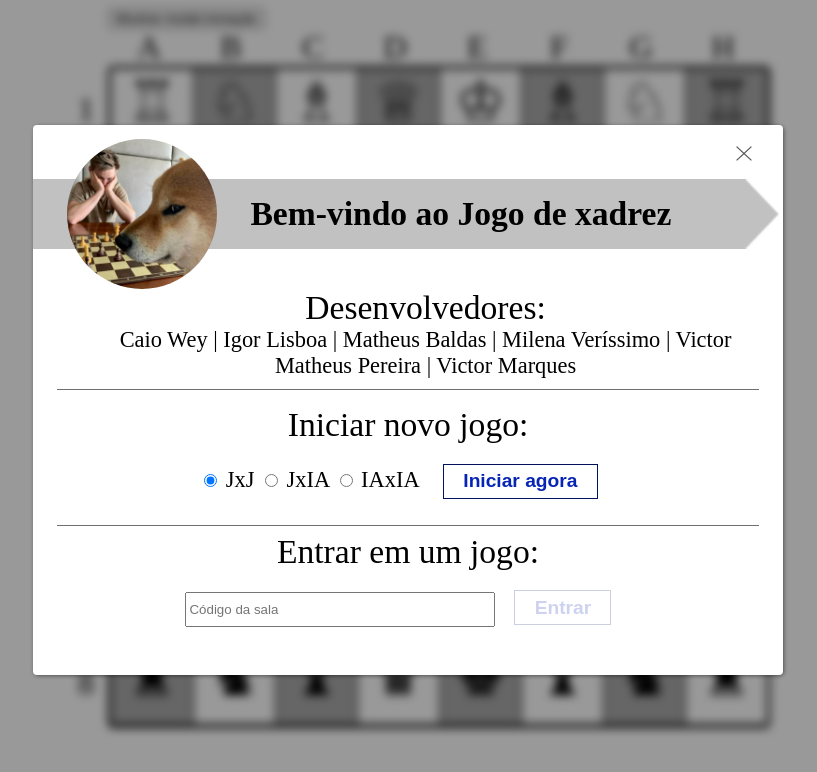
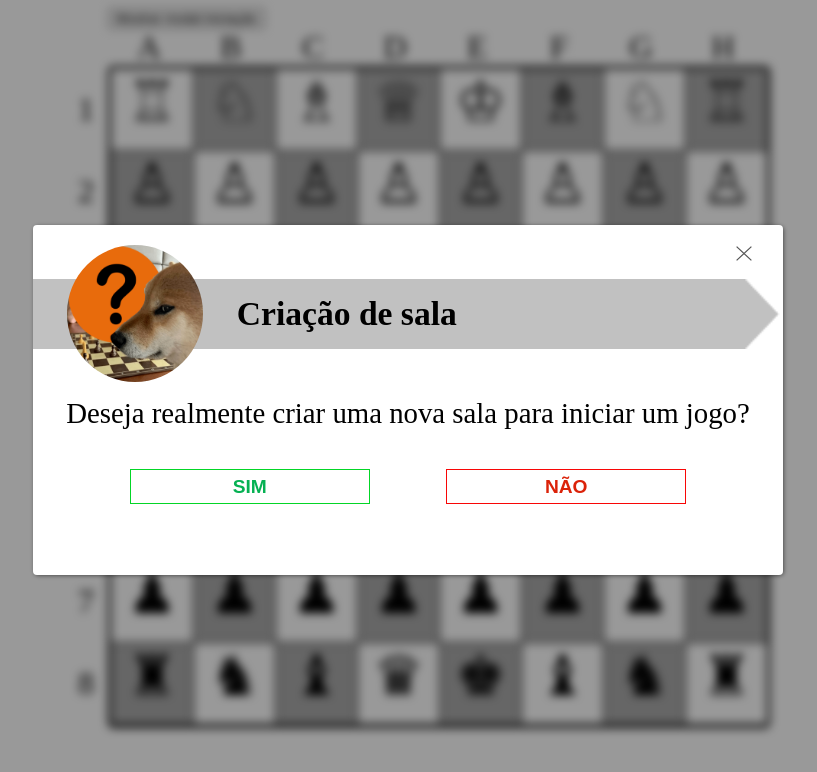
Before and after one commit to igor-lisboa/tcc00339-gpms-xadrez-frontend, a Vue app: page / in a window 1280 px wide. Both pictures are taken after a click on the button "Iniciar agora". Shown: the top 772 px of the page, without its empty margins (232-1049 px from the left). Built offline with nearby package versions, Linux system fonts and the light colour scheme.

Commit message:
Criação do componente modal de confirmação de ação

```diff
--- a/src/components/Chess.vue
+++ b/src/components/Chess.vue
@@ -1,4 +1,5 @@
 <template>
+    <!-- VISÃO DO JOGADOR PEÇAS BRANCAS-->
     <div v-if="player=='branco'" class="containerFull">
         <div :class="{'blur-content': this.isModalIniciacaoVisible}">
             <!-- código do botão terá q sair futuramente -->
@@ -111,6 +112,7 @@
             @close="closeModal"
         />
     </div>
+    <!-- VISÃO DO JOGADOR PEÇAS PRETAS -->
     <div v-else class="containerFull">
         <div :class="{'blur-content': this.isModalIniciacaoVisible}">
             <!-- código do botão terá q sair futuramente -->
@@ -219,9 +221,9 @@
                 </div>
             </div>
         </div>
-        <modalIniciacao
+        <modal-iniciacao
+            ref="modalIniciacao"
             v-show="isModalIniciacaoVisible"
-            @close="closeModal"
         />
     </div>
 </template>
@@ -238,17 +240,30 @@
                 return {
                 movePhase: false,
                 player : "preto",
-                isModalIniciacaoVisible: true,
+                isModalIniciacaoVisible: false,
                 previouspos:""
                 }
             },
-        methods: {
-            showModal() {
+        mounted(){
+                // iniciar modal de iniciação ao carregar página
+                this.$refs.modalIniciacao.show().then((result) =>{
+                    if(result){
+                        this.isModalIniciacaoVisible = false;
+                    }
+                });
                 this.isModalIniciacaoVisible = true;
             },
-            closeModal() {
-                this.isModalIniciacaoVisible = false;
+        methods: {
+            // função para mostrar modal de iniciação - DEVE SER EXCLUIDO POSTERIORMENTE
+            showModal() {
+                this.$refs.modalIniciacao.show().then((result) =>{
+                    if(result){
+                        this.isModalIniciacaoVisible = false;
+                    }
+                })
+                this.isModalIniciacaoVisible = true;
             },
+            //função de gerenciamento da escolha de peça
             getPosition:function(ev){
                 if(!this.movePhase) {
                     if(ev.target.innerText !=""){
@@ -258,15 +273,13 @@
                         jogada.peca = ev.target.innerText;
                         this.movePhase = true;
                         jogada.posicao = pos ;
+                        // DEVE SER CRIADO UMA VARIAVEL EM PROPRIEDADES PARA AJUSTAR O CAMINHO DA API
                         fetch("http://localhost:3333/jogos/0/pecas/"+pos+"/possiveis-jogadas").then(response => response.json()
                         ).then(
                             json => {json.data.forEach(this.paintNextPos)
                                 localStorage.setItem("positions",JSON.stringify(json.data))}
 
                         ).then(localStorage.setItem("jogada",JSON.stringify(jogada)));
-
-
-
                     }else{
                         return;
                     }
@@ -279,18 +292,17 @@
                     pos.forEach(this.removePaint)
                     this.movePhase = false;
                 }
-
             },
+            // função para pintar as casas onde a peça pode ser movida
             paintNextPos:function(item){
                 console.log(item.casa)
 
                  document.getElementById(item.casa.casa).classList.add("greenie");
             },
+            // função para remover a pintura de casas onde peça pode ser movida
             removePaint:function(item){
-
                  document.getElementById(item.casa.casa).classList.remove("greenie");
             }
-
         }
     }
 </script>
--- /dev/null
+++ b/src/components/Modal-confirmation.vue
@@ -0,0 +1,173 @@
+<template>
+  <transition name="modal-fade">
+    <div class="modal-confirmation">
+      <div class="modal-confirmation-container"
+        role="dialog"
+        aria-labelledby="modalTitle"
+        aria-describedby="modalDescription"
+      >
+        <div class="header">
+            <div class="title-page" :style="{ backgroundImage: 'url(' + require('@/assets/imgs/title_page.png') + ')' }">
+                <img src="../assets/imgs/dog_chess_confirm.png">
+                <span>{{title}}</span>
+            </div>
+            <div class="close-header">
+                <button @click="cancelar">
+                    <img src="../assets/imgs/select_checkbox.svg">
+                </button>
+            </div>
+        </div>
+        <div class="body">
+            <div class="message">
+                <label>{{message}}</label>
+                <div>
+                  <button class="confirm" @click="confirmar">SIM</button>
+                  <button class="cancel" @click="cancelar">NÃO</button>
+                </div>
+            </div>
+        </div>
+      </div>
+    </div>
+  </transition>
+</template>
+
+<script>
+  export default {
+    name: 'modalConfirmation',
+    data () {
+      return {
+        type: "",
+        title: "",
+        message: "",
+        codeRoom: "",
+        resolvePromise: undefined,
+        rejectPromise: undefined
+      }
+    },
+    methods: {
+        // função de criação do modal de confirmação
+        show(opts = {}) {
+            this.title = opts.title;
+            this.message = opts.message;
+            this.type = opts.type;
+            this.codeRoom = opts.codeRoom;
+            return new Promise((resolve, reject) => {
+                this.resolvePromise = resolve;
+                this.rejectPromise = reject;
+            })
+        },
+        // função para evento de confirmação
+        confirmar() {
+            //usar a variável type = 'create' para criar sala
+            //usar a variável type = 'enter' e codeRoom para entrar numa sala
+            this.resolvePromise(true);
+        },
+        // função para evento de desaprovação
+        cancelar() {
+            this.resolvePromise(false);
+        }
+    }
+  };
+</script>
+
+<style>
+  /******************* Estrutura do modal **********************/
+  .modal-confirmation
+  {
+    position: absolute;
+    top: 0;
+    left: 0;
+    width: 100%;
+    height: 100%;
+    background-color: rgba(0,0,0, .4);
+    z-index: 9999999999;
+    display: flex;
+    justify-content: center;
+    align-items: center;
+  }
+  .modal-confirmation-container
+  {
+    display: flex;
+    flex-direction: column;
+    width: 750px;
+    background-color: #fff;
+    border-radius: 4px;
+    padding: 1.5em;
+    box-shadow: 1px 1px 5px -1px #000000ad;
+    position: relative;
+  }
+  .modal-confirmation .title-page
+  {
+    position: absolute;
+    height: 130px;
+    left: 0;
+    display: flex;
+    align-items: center;
+    background-repeat: no-repeat;
+    background-position-y: center;
+    background-position-x: right;
+    background-size: 170%;
+    padding: 0 2em 0 0;
+    font-size: 2.1em;
+    font-weight: bold;
+  }
+  .modal-confirmation .title-page img
+  {
+    margin: 0 1em 0 1em;
+    width: 20%;
+    border-radius: 80px;
+  }
+  div.close-header
+  {
+    position: absolute;
+    right: 20px;
+    top: 20px;
+  }
+  div.close-header button
+  {
+    background-color: transparent;
+    border: none;
+    cursor: pointer;
+    transition: .2s;
+  }
+  div.close-header button img
+  {
+    width: 60%;
+  }
+  .modal-confirmation .body
+  {
+    margin-top: 140px;
+    height: calc( 100% - 130px );
+  }
+
+  /******************** área de escolha **********************/
+  .message
+  {
+    display: block;
+    text-align: center;
+    width: 100%;
+    padding: 0.3em;
+    font-size: 1.8em;
+  }
+  .message button
+  {
+    font-size: 1.2rem;
+    font-weight: 800;
+    width: 35%;
+    padding: 0.3em 1em;
+    margin: 2em;
+    cursor: pointer;
+  }
+  .confirm
+  {
+    background-color: transparent;
+    border: 1px solid #03d627;
+    color: #06b153;
+  }
+  .cancel
+  {
+    background-color: transparent;
+    border: 1px solid #f80606;
+    color: #db2209;
+  }
+</style>
--- a/src/components/Modal-iniciacao.vue
+++ b/src/components/Modal-iniciacao.vue
@@ -1,5 +1,6 @@
 <template>
-  <transition name="modal-fade">
+<div>
+  <transition name="modal-fade" v-if="showPrincipal">
     <div class="modal-initiation">
       <div class="modal-initiation-container"
         role="dialog"
@@ -10,12 +11,6 @@
             <div class="title-page" :style="{ backgroundImage: 'url(' + require('@/assets/imgs/title_page.png') + ')' }">
                 <img src="../assets/imgs/dog_chess.png">
                 <span>Bem-vindo ao Jogo de xadrez</span>
-            </div>
-            <!-- botão para fechar o modal terá que ser excluído futuramente -->
-            <div class="close-header">
-                <button @click="close">
-                    <img src="../assets/imgs/select_checkbox.svg">
-                </button>
             </div>
         </div>
         <div class="body">
@@ -37,7 +32,7 @@
             <div class="get-in-game">
                 <label>Entrar em um jogo:</label>
                 <div>
-                  <input placeholder="Código da sala" @keyup="keyupInput($event)">
+                  <input placeholder="Código da sala" @keyup="keyupInput($event)" v-model="valueInput">
                   <button :class="{'disabled': this.disabledButton}" @click="entrarSala">Entrar</button>
                 </div>
             </div>
@@ -45,21 +40,43 @@
       </div>
     </div>
   </transition>
+  <modalConfirmation ref="modalConfirmation" v-show="isConfirmationVisible"/>
+  </div>
 </template>
 
 <script>
+  import modalConfirmation from "./Modal-confirmation";
+
   export default {
     name: 'modalIniciacao',
+    components: {
+      modalConfirmation
+    },
     data () {
       return {
+        showPrincipal: Boolean,
         valueInput: "",
-        disabledButton: true
+        disabledButton: true,
+        isConfirmationVisible: false,
+        resolvePromise: undefined,
+        rejectPromise: undefined
       }
     },
     methods: {
       close() {
         this.$emit('close');
       },
+      // função de criação do modal de inicição
+      show() {
+        this.showPrincipal = true;
+        this.valueInput = "";
+        this.disabledButton = true;
+        return new Promise((resolve, reject) => {
+          this.resolvePromise = resolve;
+          this.rejectPromise = reject;
+        })
+      },
+      // função de evento de keyup do input de códgio de sala
       keyupInput($event) {
         this.valueInput = $event.target.value;
         if(this.valueInput != ""){
@@ -68,11 +85,51 @@
         }
           this.disabledButton = true;
       },
-      criarSala() {
+      //função de criação de sala de jofo
+      async criarSala() {
         console.log( "Selecionado modo de jogo: " + document.querySelectorAll("input[name=optJogo]:checked")[0].value);
+
+        this.$refs.modalConfirmation.show({
+          title: 'Criação de sala',
+          message: 'Deseja realmente criar uma nova sala para iniciar um jogo?',
+          type: 'create',
+          codeRoom: undefined
+        }).then((result) =>{
+          if (result) {
+            alert('Você criou uma sala.');
+            this.resolvePromise(result);
+          } else {
+            alert('Você decidiu não criar uma sala.');
+            this.showPrincipal = true;
+          }
+          this.isConfirmationVisible = false;
+        })
+        this.showPrincipal = false;
+        this.isConfirmationVisible = true;
       },
+      //função para entrar numa sala de jogo
       entrarSala() {
         console.log( "Selecionado entrar na sala: " + this.valueInput);
+
+        this.$refs.modalConfirmation.show({
+          title: 'Entrar em sala',
+          message: 'Deseja realmente entrar na sala ' + this.valueInput + ' para iniciar um jogo?',
+          type: 'enter',
+          codeRoom: this.valueInput
+        }).then((result) =>{
+          if (result) {
+            alert('Você entrou na sala ' + this.valueInput + '.');
+            this.resolvePromise(result);
+          } else {
+            alert('Você decidiu não entrar na sala' + this.valueInput + '.');
+            this.showPrincipal = true;
+            this.valueInput = "";
+            this.disabledButton = true;
+          }
+          this.isConfirmationVisible = false;
+        });
+        this.showPrincipal = false;
+        this.isConfirmationVisible = true;
       }
     }
   };
```
Also changed, not shown: src/assets/imgs/dog_chess_confirm.png (added).
